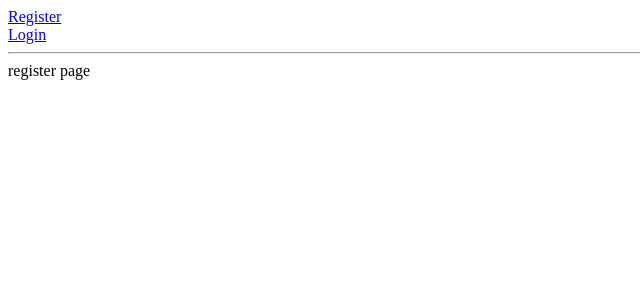
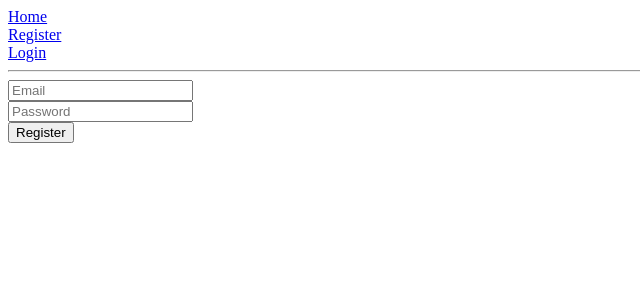
Before and after one commit to Naahuel/jwt-node-gql-demo, a React (Create React App) app in the folder webclient/: page /register in a window 1280 px wide. Shown: the top 300 px of the page, without its empty margins (0-640 px from the left). Built offline with nearby package versions, Linux system fonts and the light colour scheme.

Commit message:
Simple registration

```diff
--- a/webclient/src/Routes.tsx
+++ b/webclient/src/Routes.tsx
@@ -10,6 +10,7 @@ export const Routes: React.FC = () => {
     <div>
       <header>
         <div>
+          <Link to="/">Home</Link><br />
           <Link to="/register">Register</Link><br />
           <Link to="/login">Login</Link>
         </div>
--- a/webclient/src/generated/graphql.tsx
+++ b/webclient/src/generated/graphql.tsx
@@ -61,6 +61,17 @@ export type HelloQuery = (
   & Pick<Query, 'hello'>
 );
 
+export type RegisterMutationVariables = {
+  email: Scalars['String'],
+  password: Scalars['String']
+};
+
+
+export type RegisterMutation = (
+  { __typename?: 'Mutation' }
+  & Pick<Mutation, 'register'>
+);
+
 
 export const HelloDocument = gql`
     query Hello {
@@ -92,3 +103,34 @@ export function useHelloLazyQuery(baseOptions?: ApolloReactHooks.LazyQueryHookOp
 export type HelloQueryHookResult = ReturnType<typeof useHelloQuery>;
 export type HelloLazyQueryHookResult = ReturnType<typeof useHelloLazyQuery>;
 export type HelloQueryResult = ApolloReactCommon.QueryResult<HelloQuery, HelloQueryVariables>;
+export const RegisterDocument = gql`
+    mutation Register($email: String!, $password: String!) {
+  register(email: $email, password: $password)
+}
+    `;
+export type RegisterMutationFn = ApolloReactCommon.MutationFunction<RegisterMutation, RegisterMutationVariables>;
+
+/**
+ * __useRegisterMutation__
+ *
+ * To run a mutation, you first call `useRegisterMutation` within a React component and pass it any options that fit your needs.
+ * When your component renders, `useRegisterMutation` returns a tuple that includes:
+ * - A mutate function that you can call at any time to execute the mutation
+ * - An object with fields that represent the current status of the mutation's execution
+ *
+ * @param baseOptions options that will be passed into the mutation, supported options are listed on: https://www.apollographql.com/docs/react/api/react-hooks/#options-2;
+ *
+ * @example
+ * const [registerMutation, { data, loading, error }] = useRegisterMutation({
+ *   variables: {
+ *      email: // value for 'email'
+ *      password: // value for 'password'
+ *   },
+ * });
+ */
+export function useRegisterMutation(baseOptions?: ApolloReactHooks.MutationHookOptions<RegisterMutation, RegisterMutationVariables>) {
+        return ApolloReactHooks.useMutation<RegisterMutation, RegisterMutationVariables>(RegisterDocument, baseOptions);
+      }
+export type RegisterMutationHookResult = ReturnType<typeof useRegisterMutation>;
+export type RegisterMutationResult = ApolloReactCommon.MutationResult<RegisterMutation>;
+export type RegisterMutationOptions = ApolloReactCommon.BaseMutationOptions<RegisterMutation, RegisterMutationVariables>;
--- /dev/null
+++ b/webclient/src/graphql/register.graphql
@@ -0,0 +1,3 @@
+mutation Register($email:String!, $password:String!){
+  register(email:$email, password:$password)
+}
--- a/webclient/src/pages/Register.tsx
+++ b/webclient/src/pages/Register.tsx
@@ -1,9 +1,28 @@
-import React from 'react';
+import React, { useState } from 'react';
+import { useRegisterMutation } from '../generated/graphql';
+import { RouteComponentProps } from 'react-router';
 
-interface Props {
-
+export const Register: React.FC<RouteComponentProps> = ({history}) => {
+  const [email, setEmail] = useState('');
+  const [password, setPassword] = useState('');
+  const [register] = useRegisterMutation();
+  return (
+    <form onSubmit={async e => {
+      e.preventDefault();
+      const response = await register({variables: {email, password}});
+      if (response.data!.register) {
+        history.push('/');
+      }
+    }}>
+      <div>
+        <input placeholder="Email" value={email} onChange={e => {setEmail(e.target.value)}} />
+      </div>
+      <div>
+        <input placeholder="Password" type="password" value={password} onChange={e => {setPassword(e.target.value)}} />
+      </div>
+      <div>
+        <input type="submit" value="Register" />
+      </div>
+    </form>
+  )
 }
-
-export const Register: React.FC<Props> = () => {
-  return <div>register page</div>
-}
```
